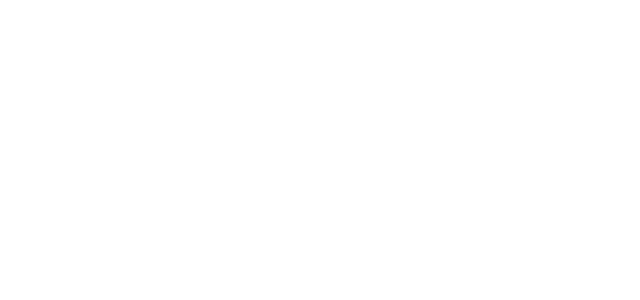
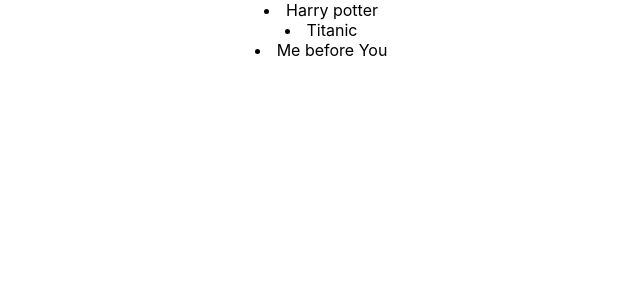
Before and after one commit to Gathoni-Wanjira/movie-app, a React (Create React App) app: page / in a window 1280 px wide. Shown: the top 300 px of the page, without its empty margins (319-959 px from the left). Built offline with nearby package versions, Linux system fonts and the light colour scheme.

Commit message:
Movie list

```diff
--- a/src/App.js
+++ b/src/App.js
@@ -1,10 +1,11 @@
 import React from 'react';
 import './App.css';
+import MovieList from './MovieList'
 
 function App() {
   return (
     <div className="App">
-
+     <MovieList />
     </div>
   );
 }
--- /dev/null
+++ b/src/MovieList.js
@@ -0,0 +1,39 @@
+import React from "react";
+import { useState } from "react";
+
+// Creating a movie list
+// Movies  is a variable with the movies data either from an array or from a fetched API.
+// Setmovies however is a function that that updates movies state variable whenever its called with a new value.
+const MovieList = () => {
+    const [movies, setmovies] = useState ([
+
+        {name: 'Harry potter',
+        price: '$45',
+        id: 123},
+
+        {name:'Titanic ',
+        price: '$32',
+        id:456 },
+
+       { name:'Me before You' ,
+        price: '$21' ,
+        id: 789,}
+
+
+    ])
+    return(
+        <div>
+        {movies.map((movie) => (
+            <li>{movie.name}</li>
+
+        ) )}
+        </div>
+
+    );
+}
+
+
+
+
+
+export default MovieList;
```
Also changed, not shown: src/Movie.js (deleted).
